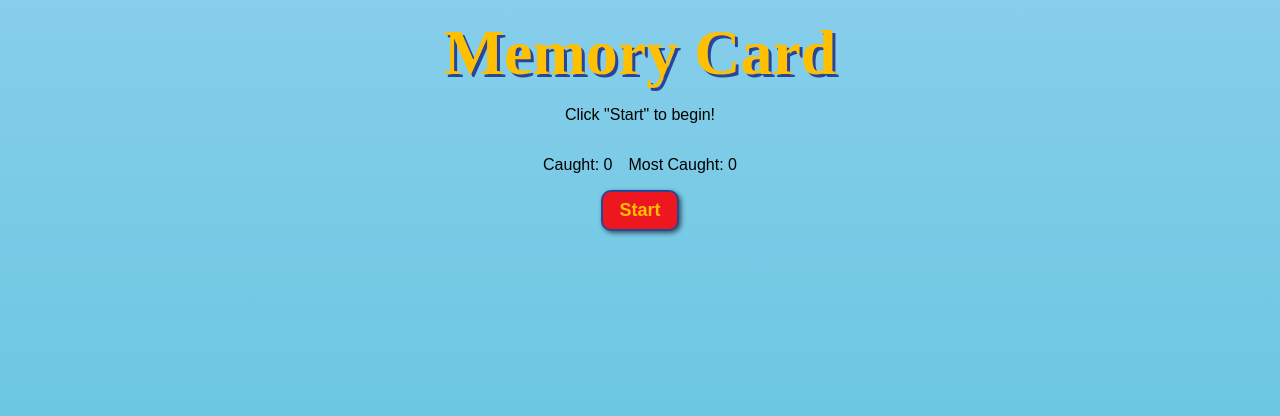
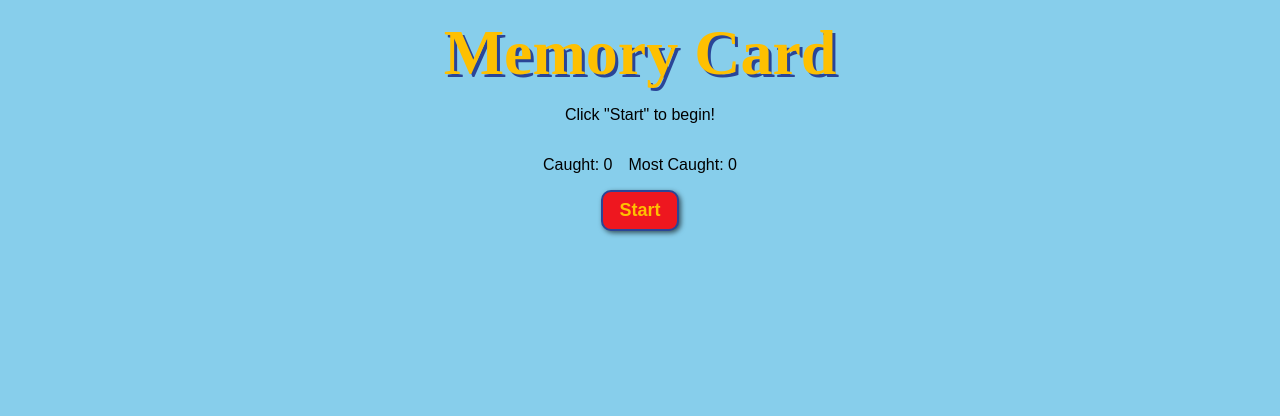
Before and after one commit to cobbland/memory-card, a React (Vite) app: page / in a window 1280 px wide. Shown: the top 416 px of the page. Built offline with nearby package versions, Linux system fonts and the light colour scheme; a web font is replaced by a local one.

Commit message:
Update background

```diff
--- a/src/styles/index.css
+++ b/src/styles/index.css
@@ -6,8 +6,9 @@ html {
 
 body {
   margin: 0;
-  height: 100vh;
-  background: linear-gradient(to bottom, #87CEEB 0%, #62C5DD 70%);
+  /* height: 100vh; */
+  /* background: linear-gradient(to bottom, #87CEEB 0%, #62C5DD 70%); */
+  background-color: #87CEEB;
 }
 
 #root {
```
